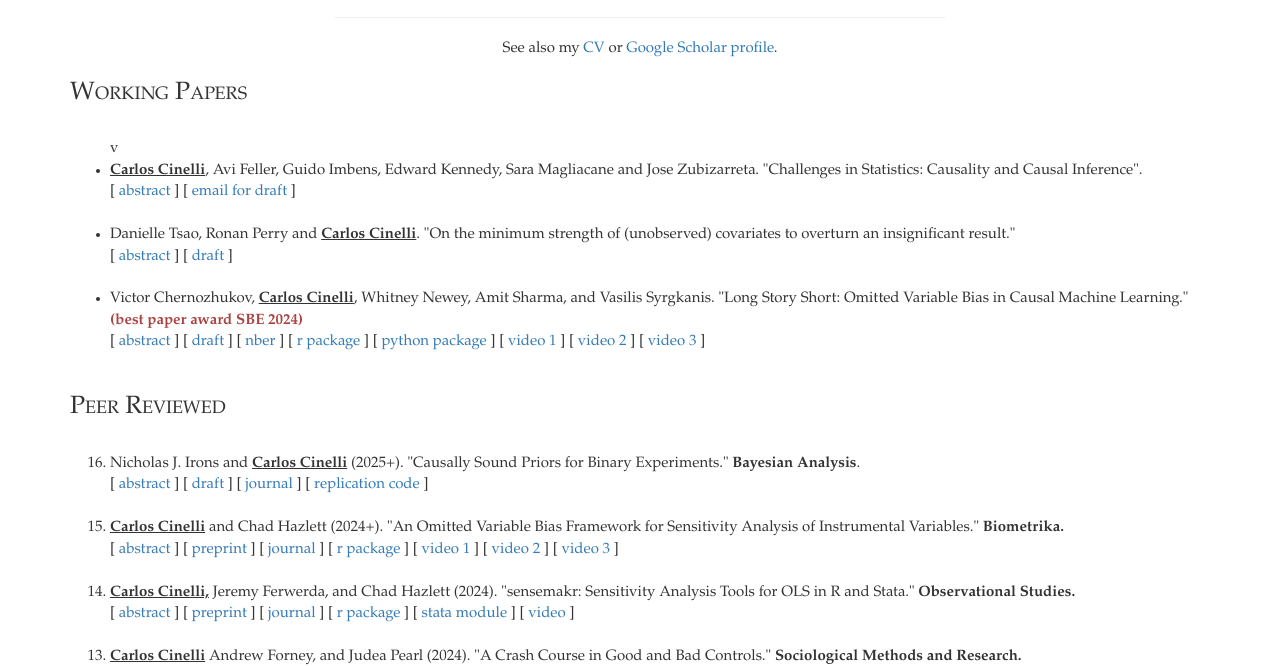
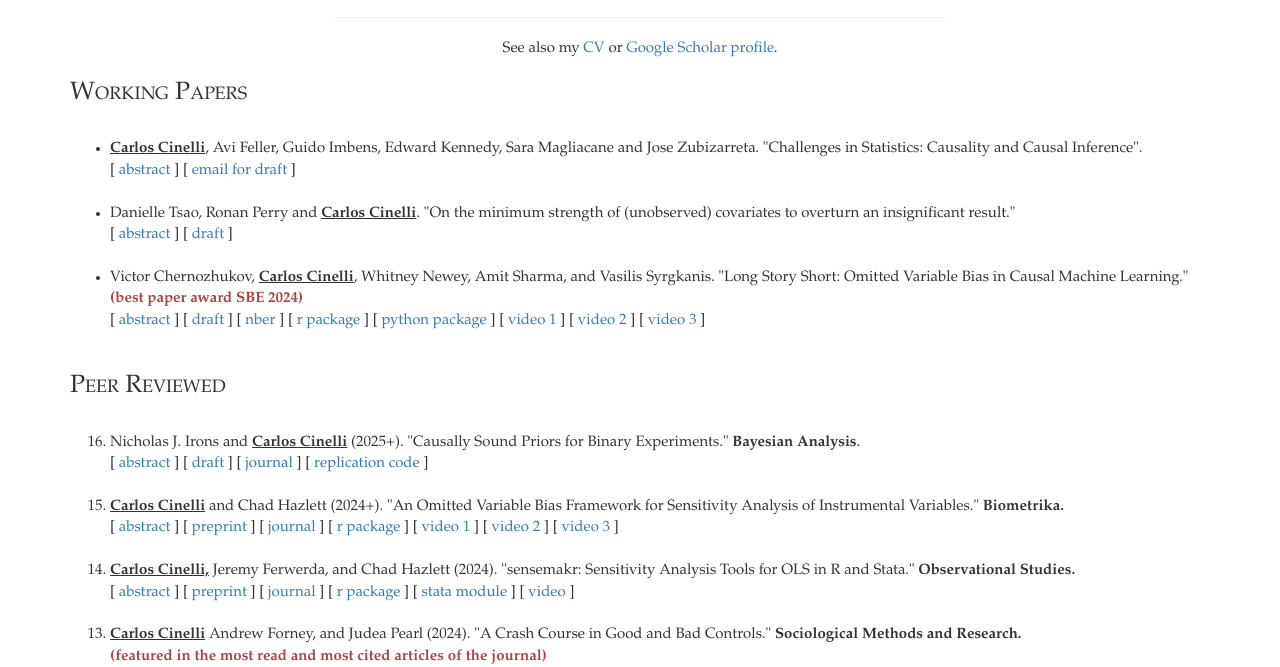
Before and after one commit to carloscinelli/carloscinelli.github.io, a plain HTML site: page publications.html in a window 1280 px wide. Shown: the part 125-792 px from the top of the page. Drawn offline with nearby package versions, Linux system fonts and the light colour scheme.

Commit message:
Update publications.html
lingering v

```diff
--- a/publications.html
+++ b/publications.html
@@ -84,7 +84,7 @@ You can find a list of my recent publications below. You may also check.
         <br>
 
         <ul>
-            v<li>
+            <li>
             <b><u>Carlos Cinelli</u></b>, Avi Feller, Guido Imbens, Edward Kennedy, Sara Magliacane and Jose Zubizarreta. "Challenges in Statistics: Causality and Causal Inference".
             <br>
             [<a href="#challenges-abstract" data-toggle="collapse" >&nbsp;abstract&nbsp;</a>]
```
